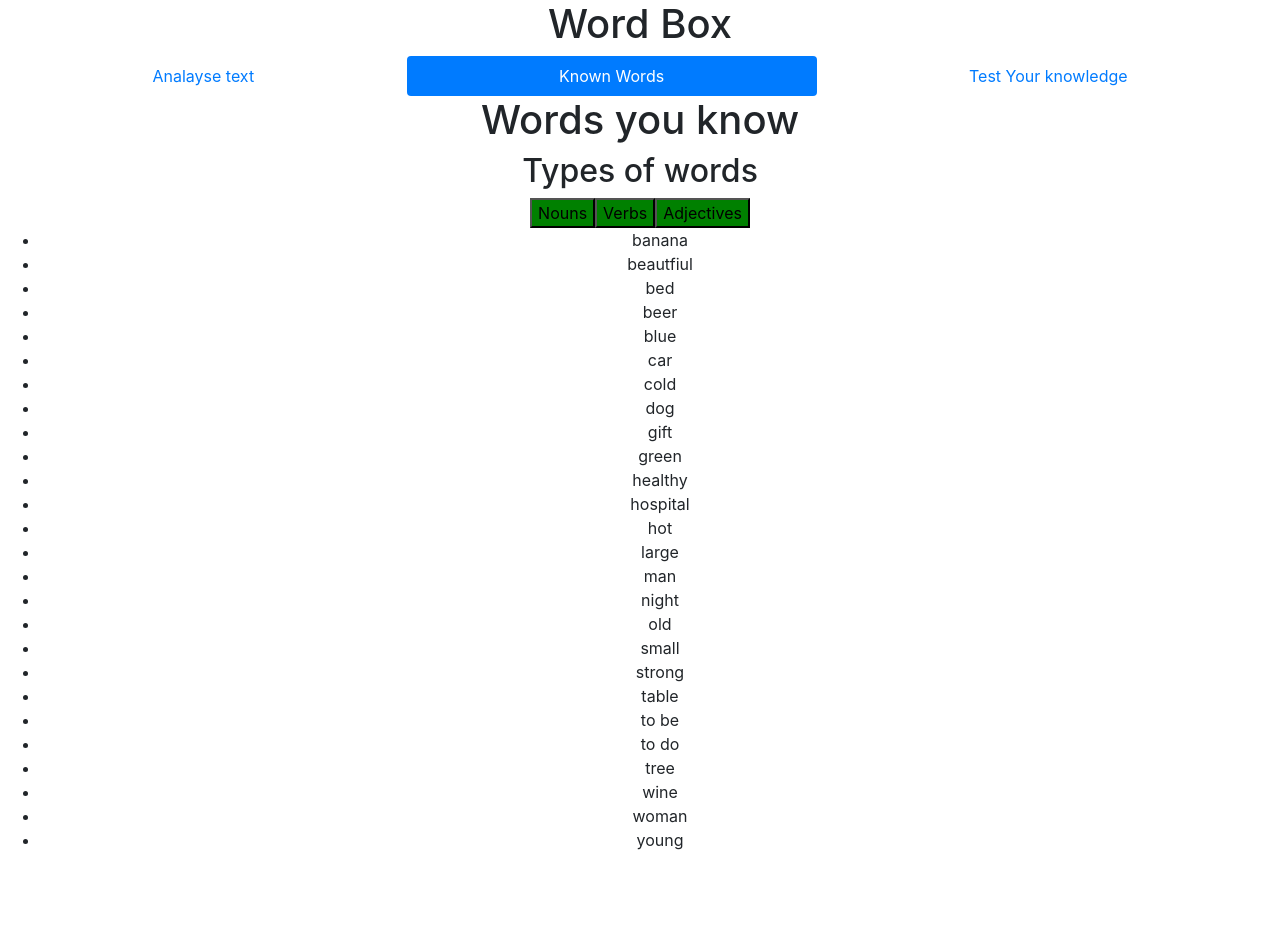
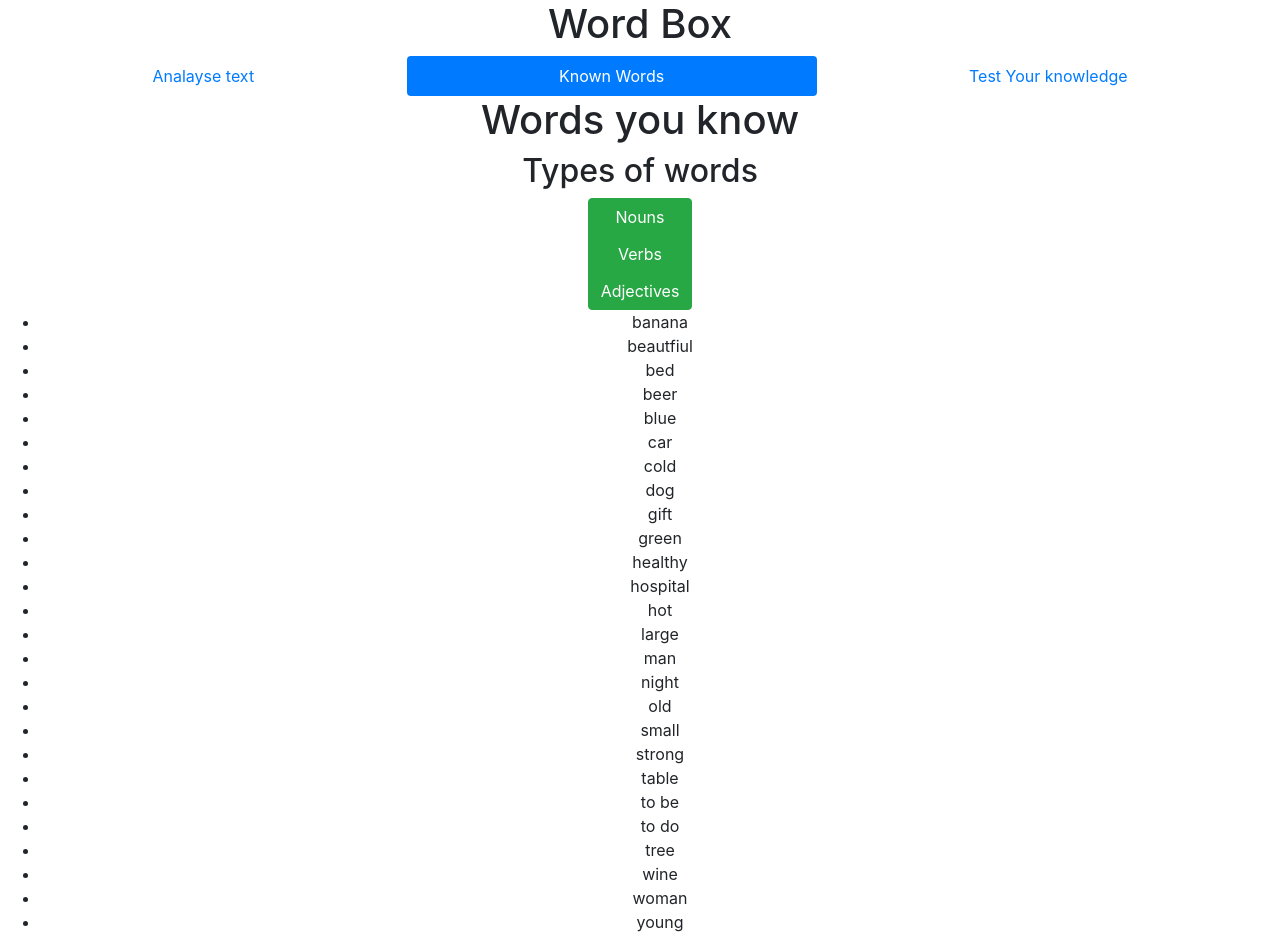
Before and after one commit to tommcandrew/Word-Box, a React (Create React App) app: page / in a window 1280 px wide. Before the commit the page ends 868 px from the top, so only its background shows below. Built offline with nearby package versions, Linux system fonts and the light colour scheme.

Commit message:
turn buttons into bootstrap ButtonGroup

```diff
--- a/src/Components/WordListCheckbox.js
+++ b/src/Components/WordListCheckbox.js
@@ -1,20 +1,25 @@
 import React from 'react';
-import './Wordlist.css'
+import './Wordlist.css';
+import {Button, ButtonGroup} from  'react-bootstrap';
+import 'bootstrap/dist/css/bootstrap.css';
 
 const WordListCheckbox = (props) => {
     // these will be toggle buttons not checkboxes
-    if (props.selection.includes('Nouns')) { var nounsClass = "onBtn" }
-      else {nounsClass = "offBtn"}
-    if (props.selection.includes('Verbs')) { var verbsClass = "onBtn" }
-      else {verbsClass = "offBtn"}
-    if (props.selection.includes('Adjectives')) { var adjClass = "onBtn" }
-      else {adjClass = "offBtn"}
+    var onBtn = "success",  offBtn='secondary';
+    if (props.selection.includes('Nouns')) { var nounsBtn = onBtn }
+      else {nounsBtn = offBtn}
+    if (props.selection.includes('Verbs')) { var verbsBtn = onBtn }
+      else {verbsBtn = offBtn}
+    if (props.selection.includes('Adjectives')) { var adjBtn = onBtn }
+      else {adjBtn = offBtn}
     return (
         <div>
             <h2>Types of words</h2>
-            <button className={nounsClass} onClick={()=>props.click('Nouns')} >Nouns</button>
-            <button className={verbsClass} onClick={()=>props.click('Verbs')} >Verbs</button>
-            <button className={adjClass}  onClick={()=>props.click('Adjectives')}>Adjectives</button>
+            <ButtonGroup vertical>
+              <Button variant={nounsBtn} onClick={()=>props.click('Nouns')} >Nouns</Button>
+              <Button variant={verbsBtn} onClick={()=>props.click('Verbs')} >Verbs</Button>
+              <Button variant={adjBtn}  onClick={()=>props.click('Adjectives')}>Adjectives</Button>
+            </ButtonGroup>
         </div>
     )
 }
```
